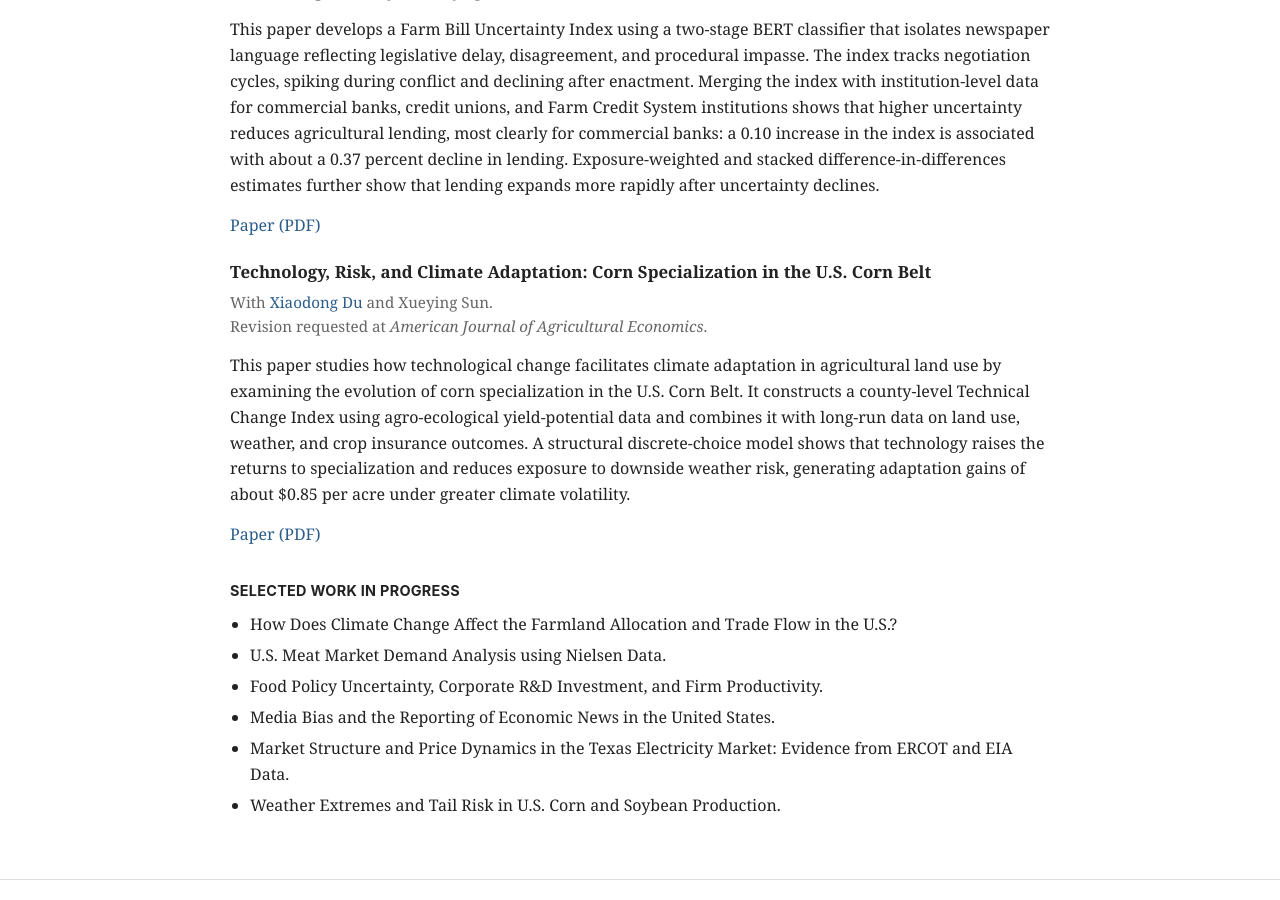
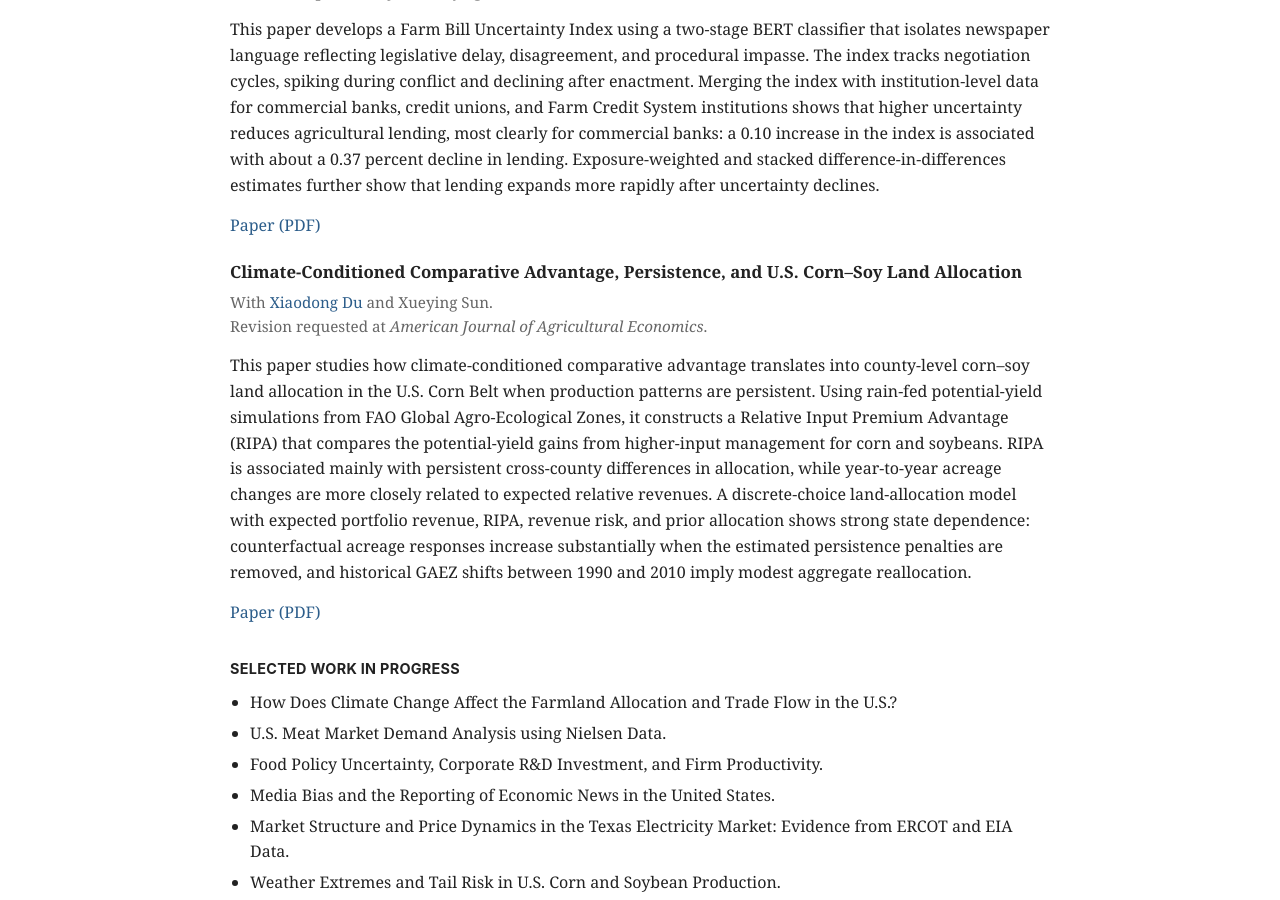
Before and after one commit to Yuhan-Wang-YW/Yuhan-Wang-YW.github.io, a Jekyll site: the page built from research.md, in a window 1280 px wide and 900 px high, scrolled down 619 px. Built offline with Jekyll 4.4.1, drawn with Linux system fonts in a browser that asks for light colours.

Commit message:
Update Corn Belt paper to new version; CV Revised_9

```diff
--- a/index.html
+++ b/index.html
@@ -69,7 +69,7 @@ description: "Yuhan Wang is a Ph.D. candidate in Agricultural and Applied Econom
     <li>A Text-Based Measure of Farm Bill Uncertainty and Its Effects on Agricultural Credit.
       Revision requested at <em>Journal of Agricultural Economics</em>.
       <a href="/assets/pdf/Wang_FarmBill_Uncertainty.pdf">[PDF]</a></li>
-    <li>Technology, Risk, and Climate Adaptation: Corn Specialization in the U.S. Corn Belt
+    <li>Climate-Conditioned Comparative Advantage, Persistence, and U.S. Corn&ndash;Soy Land Allocation
       (with Xiaodong Du and Xueying Sun).
       Revision requested at <em>American Journal of Agricultural Economics</em>.
       <a href="/assets/pdf/Wang_CornBelt_Adaptation.pdf">[PDF]</a></li>
--- a/research.md
+++ b/research.md
@@ -49,18 +49,23 @@ description: "Research by Yuhan Wang, Ph.D. candidate in Agricultural and Applie
 </article>
 
 <article class="paper">
-  <h3 class="paper-title">Technology, Risk, and Climate Adaptation: Corn Specialization in the U.S. Corn Belt</h3>
+  <h3 class="paper-title">Climate-Conditioned Comparative Advantage, Persistence, and U.S. Corn–Soy Land Allocation</h3>
   <p class="meta">With <a href="https://aae.wisc.edu/faculty/xdu23/">Xiaodong Du</a> and Xueying Sun.<br>
   Revision requested at <em>American Journal of Agricultural Economics</em>.</p>
   <p>
-    This paper studies how technological change facilitates climate adaptation in
-    agricultural land use by examining the evolution of corn specialization in
-    the U.S. Corn Belt. It constructs a county-level Technical Change Index using
-    agro-ecological yield-potential data and combines it with long-run data on
-    land use, weather, and crop insurance outcomes. A structural discrete-choice
-    model shows that technology raises the returns to specialization and reduces
-    exposure to downside weather risk, generating adaptation gains of about
-    $0.85 per acre under greater climate volatility.
+    This paper studies how climate-conditioned comparative advantage translates
+    into county-level corn–soy land allocation in the U.S. Corn Belt when
+    production patterns are persistent. Using rain-fed potential-yield
+    simulations from FAO Global Agro-Ecological Zones, it constructs a Relative
+    Input Premium Advantage (RIPA) that compares the potential-yield gains from
+    higher-input management for corn and soybeans. RIPA is associated mainly
+    with persistent cross-county differences in allocation, while year-to-year
+    acreage changes are more closely related to expected relative revenues. A
+    discrete-choice land-allocation model with expected portfolio revenue, RIPA,
+    revenue risk, and prior allocation shows strong state dependence:
+    counterfactual acreage responses increase substantially when the estimated
+    persistence penalties are removed, and historical GAEZ shifts between 1990
+    and 2010 imply modest aggregate reallocation.
   </p>
   <p><a class="button" href="/assets/pdf/Wang_CornBelt_Adaptation.pdf">Paper (PDF)</a></p>
 </article>
```
Also changed, not shown: 2 other files.
